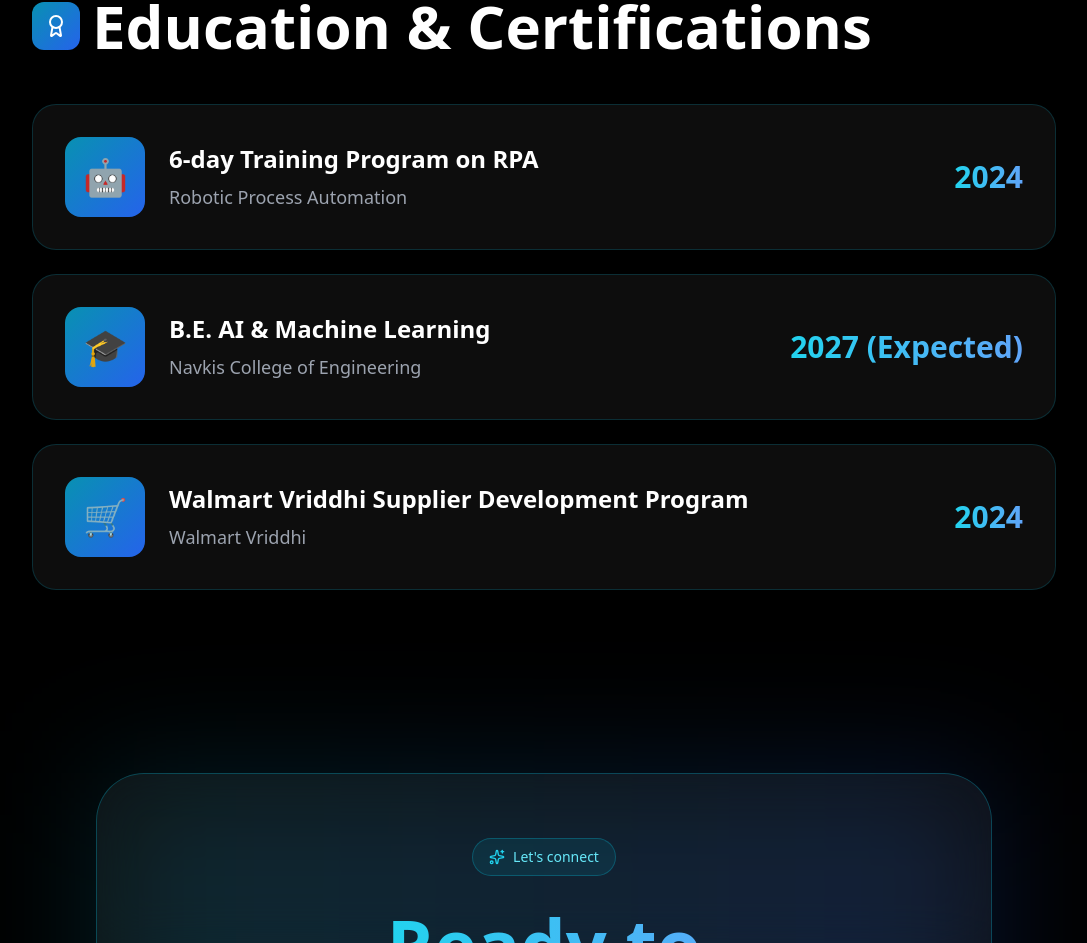
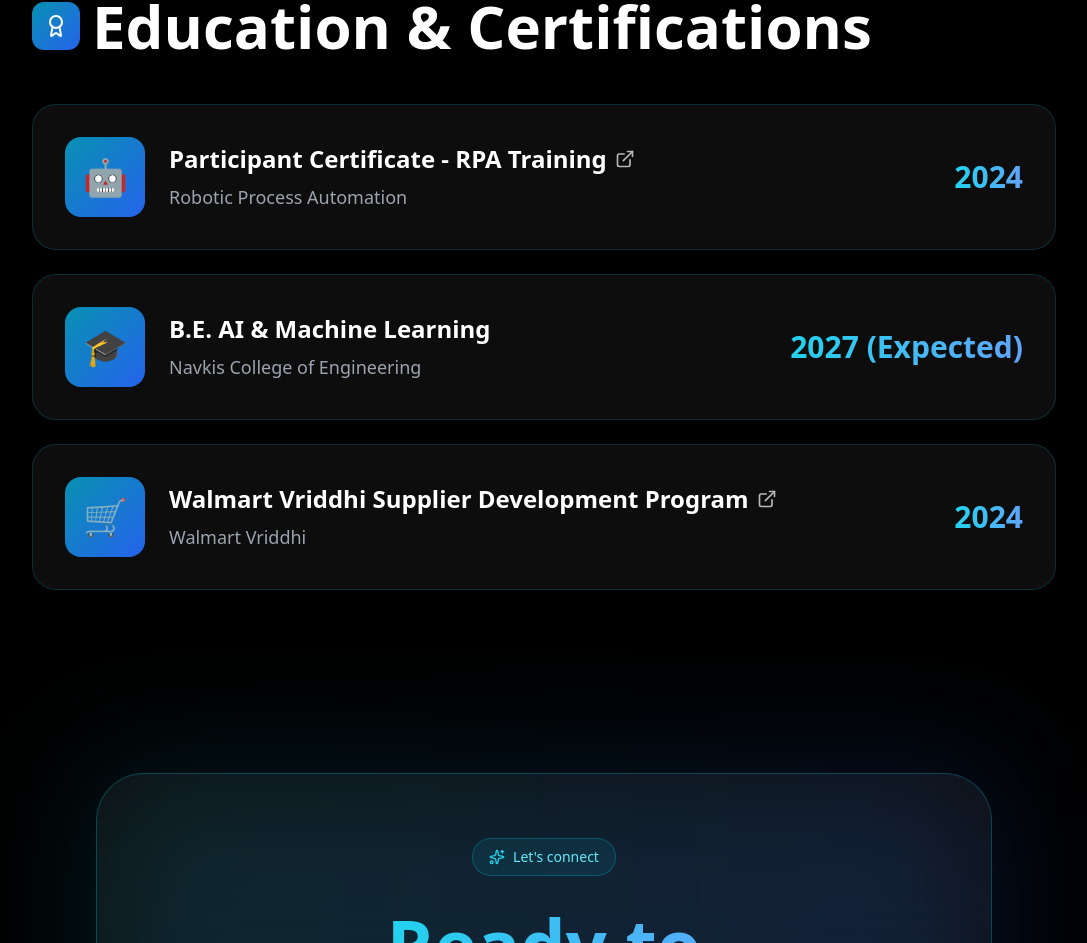
Before and after one commit to Akashmdshetty/portfolio, a React (Vite) app: page / in a window 1280 px wide. Shown: the part 3393-4336 px from the top of the page, without its empty margins (96-1183 px from the left). Built offline with nearby package versions, Linux system fonts and the light colour scheme.

Commit message:
Add clickable certificate links with Google Drive integration

```diff
--- a/src/App.jsx
+++ b/src/App.jsx
@@ -168,9 +168,9 @@
   ];
 
   const certificates = [
-    { name: '6-day Training Program on RPA', issuer: 'Robotic Process Automation', year: '2024', icon: '🤖' },
-    { name: 'B.E. AI & Machine Learning', issuer: 'Navkis College of Engineering', year: '2027 (Expected)', icon: '🎓' },
-    { name: 'Walmart Vriddhi Supplier Development Program', issuer: 'Walmart Vriddhi', year: '2024', icon: '🛒' },
+    { name: 'Participant Certificate - RPA Training', issuer: 'Robotic Process Automation', year: '2024', icon: '🤖', link: 'https://drive.google.com/file/d/1OE7_XB9Qz28qiUInzDWCdRIexNnySAzg/view?usp=drive_link' },
+    { name: 'B.E. AI & Machine Learning', issuer: 'Navkis College of Engineering', year: '2027 (Expected)', icon: '🎓', link: null },
+    { name: 'Walmart Vriddhi Supplier Development Program', issuer: 'Walmart Vriddhi', year: '2024', icon: '🛒', link: 'https://drive.google.com/file/d/18ScN13L9ZkMV8_HKgHpnkmScLQVmJJQk/view?usp=drive_link' },
   ];
 
   const experience = [
@@ -568,9 +568,21 @@
                     </div>
 
                     <div className="flex-grow">
-                      <h3 className="text-2xl font-bold mb-2 group-hover:text-cyan-400 transition-colors">
-                        {cert.name}
-                      </h3>
+                      {cert.link ? (
+                        <a
+                          href={cert.link}
+                          target="_blank"
+                          rel="noopener noreferrer"
+                          className="text-2xl font-bold mb-2 group-hover:text-cyan-400 transition-colors inline-flex items-center gap-2 hover:underline"
+                        >
+                          {cert.name}
+                          <ExternalLink size={20} className="opacity-70" />
+                        </a>
+                      ) : (
+                        <h3 className="text-2xl font-bold mb-2 group-hover:text-cyan-400 transition-colors">
+                          {cert.name}
+                        </h3>
+                      )}
                       <p className="text-gray-400 text-lg">{cert.issuer}</p>
                     </div>
 
--- a/vite.config.js
+++ b/vite.config.js
@@ -2,7 +2,6 @@
 import react from '@vitejs/plugin-react'
 
 export default defineConfig({
-  base: './',
   plugins: [react()],
   base: './', // Use relative paths for assets
 })
```
Also changed, not shown: 1 other file (tests, documents, lock files or other folders).
